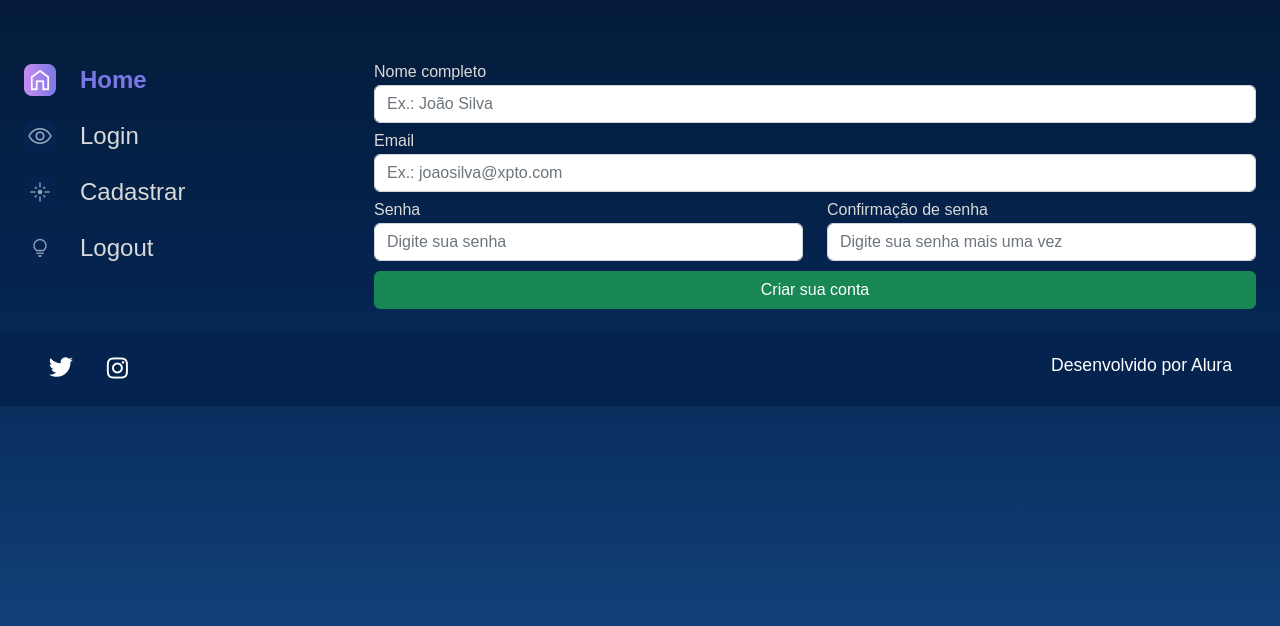
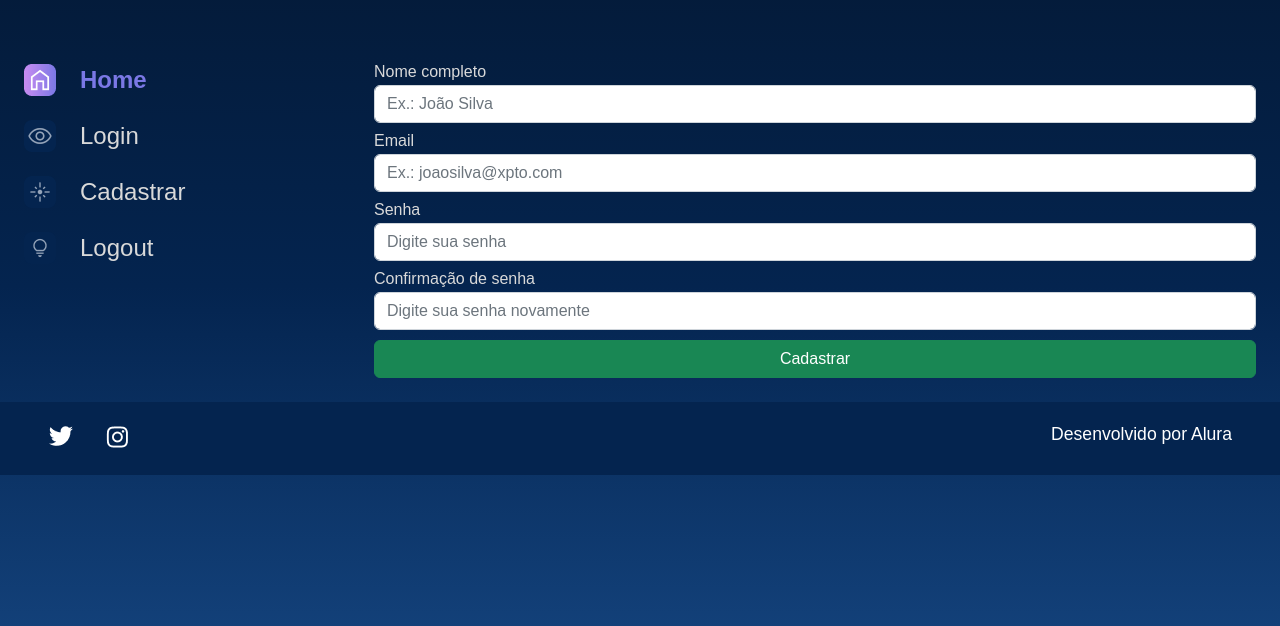
Before and after one commit to dantepedrosa/ALURA-DJANGO-Templates_e_boas_praticas, a Django app: page /cadastro in a window 1280 px wide. Shown: the part 114-740 px from the top of the page. Run offline with Django 4.2, Linux system fonts and the light colour scheme.

Commit message:
Formulário de cadastro implementado em Django

```diff
--- a/templates/usuarios/cadastro.html
+++ b/templates/usuarios/cadastro.html
@@ -42,25 +42,16 @@
             </section>
             <section class="galeria" style="margin-left: 5em">
                 <form action="" method="">
+                    {% csrf_token %}
                     <div class="row">
+                        {% for field in form.visible_fields %}
                         <div class="col-12 col-lg-12" style="margin-bottom: 10px;">
-                            <label for="nome_cadastro" style="color:#D9D9D9; margin-bottom: 5px;"><b>Nome completo</b></label>
-                            <input type="text" class="form-control" name="nome_cadastro" placeholder="Ex.: João Silva" required>
+                            <label for="{{ field.id_for_label }}" style="color:#D9D9D9; margin-bottom: 5px;">{{ field.label }}</label>
+                            {{ field }}
                         </div>
-                        <div class="col-12 col-lg-12" style="margin-bottom: 10px;">
-                            <label for="email" style="color:#D9D9D9; margin-bottom: 5px;"><b>Email</b></label>
-                            <input type="email" class="form-control" name="email" placeholder="Ex.: joaosilva@xpto.com" required>
-                        </div>
-                        <div class="col-12 col-lg-6" style="margin-bottom: 10px;">
-                            <label for="password1" style="color:#D9D9D9; margin-bottom: 5px;"><b>Senha</b></label>
-                            <input type="password" class="form-control" name="password1" placeholder="Digite sua senha" required>
-                        </div>
-                        <div class="col-12 col-lg-6" style="margin-bottom: 10px;">
-                            <label for="password2" style="color:#D9D9D9; margin-bottom: 5px;"><b>Confirmação de senha</b></label>
-                            <input type="password" class="form-control" name="password2" placeholder="Digite sua senha mais uma vez" required>
-                        </div>
-                        <div class="col-12 text-center">
-                            <button class="btn btn-success col-12" style="padding: top 5px;" type="submit">Criar sua conta</button>
+                        {% endfor %}
+                        <div>
+                            <button type="submit" class="btn btn-success col-12" style="padding: top 5px;">Cadastrar</button>
                         </div>
                     </div>
                 </form>
--- a/usuarios/forms.py
+++ b/usuarios/forms.py
@@ -23,3 +23,49 @@ class LoginForms(forms.Form):
             }
         )
     )
+
+class CadastroForms(forms.Form):
+    nome_cadastro = forms.CharField(
+        label="Nome completo",
+        required=True,
+        max_length=100,
+        widget=forms.TextInput(
+            attrs={
+                "class": "form-control",
+                "placeholder": "Ex.: João Silva"
+            }
+        )
+    )
+    email = forms.EmailField(
+        label="Email",
+        required=True,
+        max_length=100,
+        widget=forms.EmailInput(
+            attrs={
+                "class": "form-control",
+                "placeholder": "Ex.: joaosilva@xpto.com"
+            }
+        )
+    )
+    senha_1 = forms.CharField(
+        label="Senha",
+        required=True,
+        max_length=70,
+        widget=forms.PasswordInput(
+            attrs={
+                "class": "form-control",
+                "placeholder": "Digite sua senha"
+            }
+        )
+    )
+    senha_2 = forms.CharField(
+        label="Confirmação de senha",
+        required=True,
+        max_length=70,
+        widget=forms.PasswordInput(
+            attrs={
+                "class": "form-control",
+                "placeholder": "Digite sua senha novamente"
+            }
+        )
+    )
--- a/usuarios/views.py
+++ b/usuarios/views.py
@@ -1,9 +1,10 @@
 from django.shortcuts import render
-from usuarios.forms import LoginForms
+from usuarios.forms import LoginForms, CadastroForms
 
 def login(request):
     form = LoginForms()
     return render(request, "usuarios/login.html", {"form": form})
 
 def cadastro(request):
-    return render(request, "usuarios/cadastro.html")
+    form = CadastroForms
+    return render(request, "usuarios/cadastro.html", {"form": form})
```
